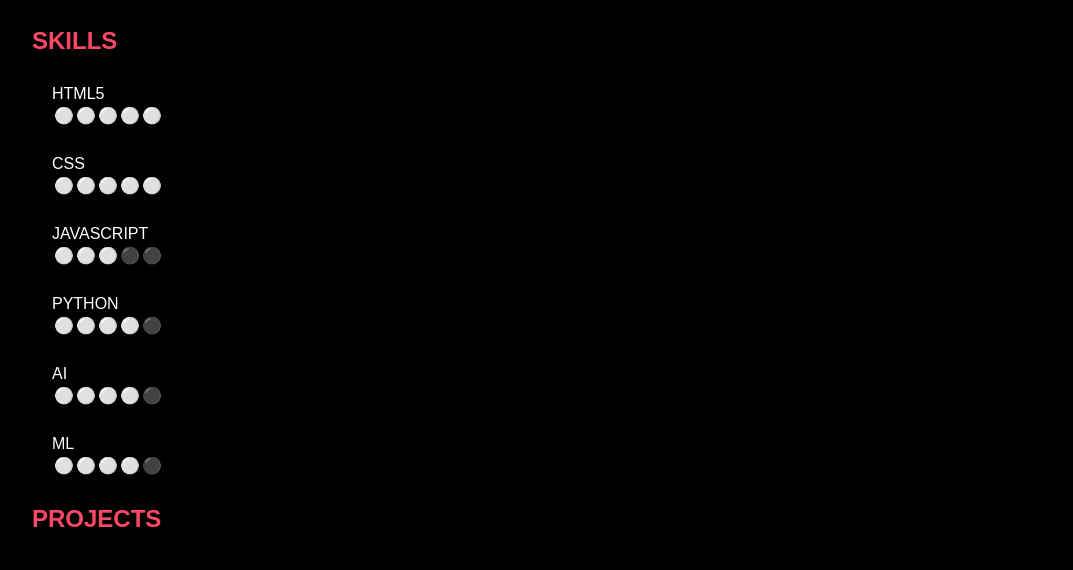
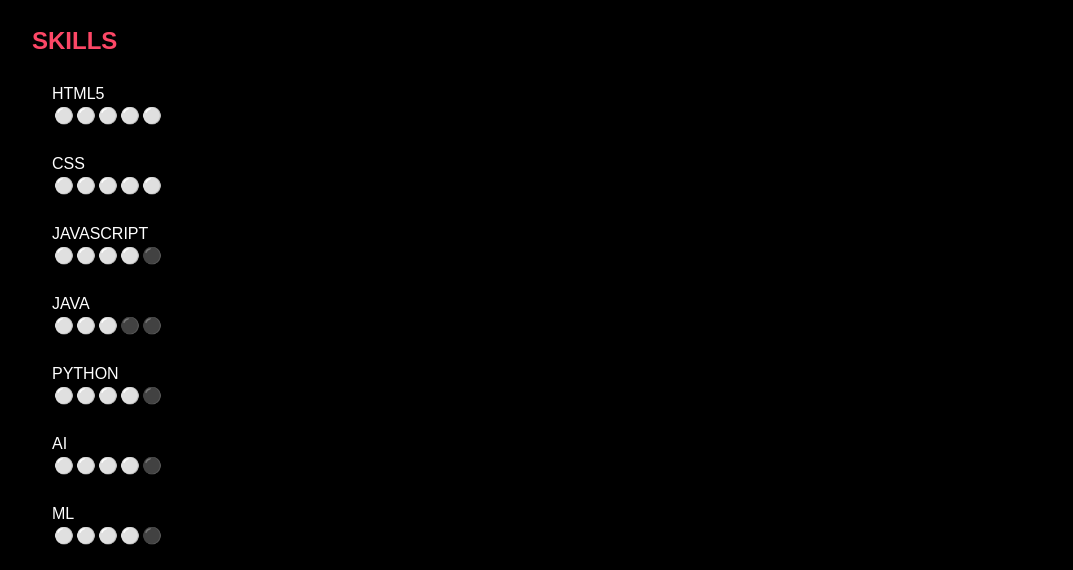
Before and after one commit to Sannnjana/Portfolio-, a plain HTML site: page index.html in a window 1280 px wide. Both pictures are taken after a click on the link "About". Shown: the part 196-766 px from the top of the page, without its empty margins (72-1145 px from the left). Drawn offline with Linux system fonts and the light colour scheme.

Commit message:
Update index.html

```diff
--- a/index.html
+++ b/index.html
@@ -43,7 +43,8 @@
             <div class="skil">
               <div class="skill"> <p> HTML5</p> <div class="filler"><p>⚪</p><p>⚪</p> <p>⚪</p> <p>⚪</p><p>⚪</p></div></div>
               <div class="skill"> <p> CSS</p>  <div class="filler"><p>⚪</p><p>⚪</p> <p>⚪</p> <p>⚪</p><p>⚪</p></div></div>
-              <div class="skill"> <p>JAVASCRIPT</p> <div class="filler"><p>⚪</p><p>⚪</p> <p>⚪</p> <p>⚫</p><p>⚫</p></div></div>
+              <div class="skill"> <p>JAVASCRIPT</p> <div class="filler"><p>⚪</p><p>⚪</p> <p>⚪</p> <p>⚪</p><p>⚫</p></div></div>
+              <div class="skill"> <p>JAVA</p> <div class="filler"><p>⚪</p><p>⚪</p> <p>⚪</p> <p>⚫</p><p>⚫</p></div></div>
               <div class="skill"> <p>PYTHON</p><div class="filler"><p>⚪</p><p>⚪</p> <p>⚪</p> <p>⚪</p><p>⚫</p></div></div>
               <div class="skill"> <p>AI</p> <div class="filler"><p>⚪</p><p>⚪</p> <p>⚪</p> <p>⚪</p><p>⚫</p></div></div>
               <div class="skill"> <p>ML</p> <div class="filler"><p>⚪</p><p>⚪</p> <p>⚪</p> <p>⚪</p><p>⚫</p></div></div>
```
